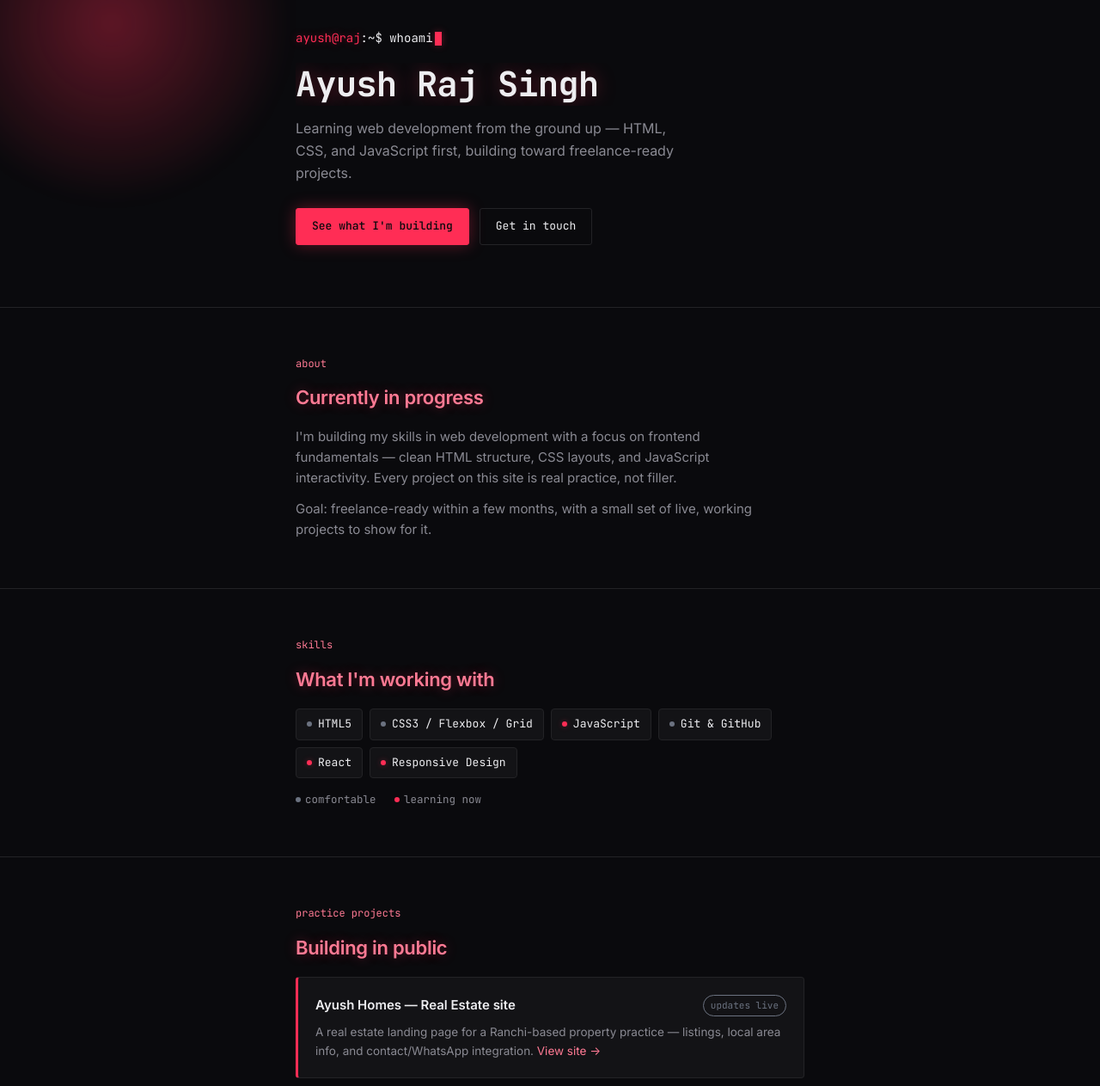
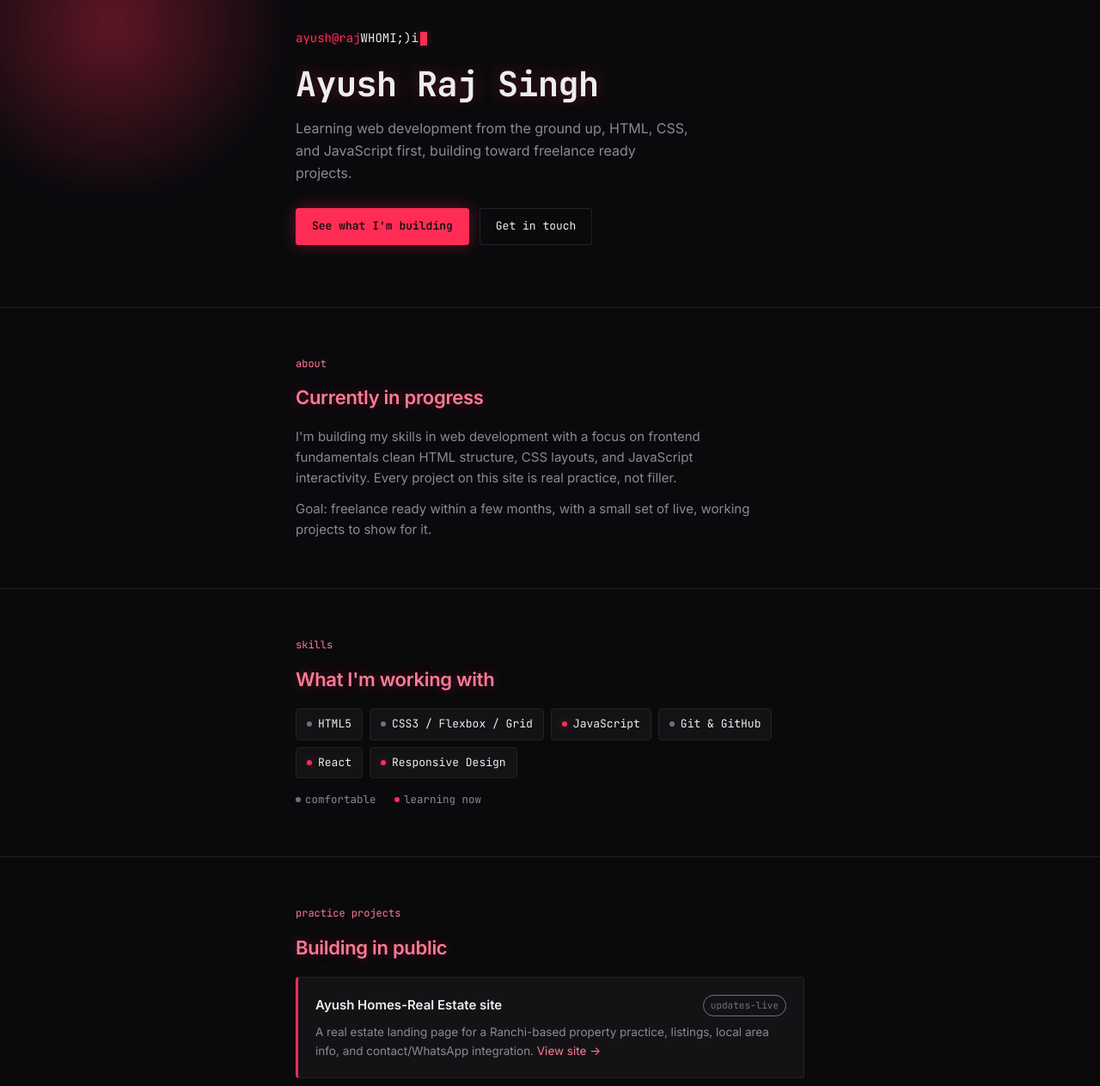
Before and after one commit to aotgamerz/Portfolio, a plain HTML site: page BaseDir/Netlify/index.html in a window 1280 px wide. Shown: the part 120-1383 px from the top of the page at 86% size. Drawn offline with Linux system fonts and the light colour scheme.

Commit message:
fixed minor typos

```diff
--- a/BaseDir/Netlify/index.html
+++ b/BaseDir/Netlify/index.html
@@ -3,7 +3,7 @@
 <head>
 <meta charset="UTF-8" />
 <meta name="viewport" content="width=device-width, initial-scale=1.0" />
-<title>Ayush Raj Singh — Developer</title>
+<title>Ayush Raj Singh-Developer</title>
 <link rel="preconnect" href="https://fonts.googleapis.com">
 <link href="https://fonts.googleapis.com/css2?family=JetBrains+Mono:wght@400;500;700&family=Inter:wght@400;500;600&display=swap" rel="stylesheet">
 <style>
@@ -297,10 +297,10 @@
 <header class="hero">
   <div class="container">
     <div class="prompt">
-      <span class="path">ayush@raj</span><span class="cmd">:~$ whoami</span><span class="cursor"></span>
+      <span class="path">ayush@raj</span><span class="cmd">WHOMI;)i</span><span class="cursor"></span>
     </div>
     <h1>Ayush Raj Singh</h1>
-    <p class="role">Learning web development from the ground up — HTML, CSS, and JavaScript first, building toward freelance-ready projects.</p>
+    <p class="role">Learning web development from the ground up, HTML, CSS, and JavaScript first, building toward freelance ready projects.</p>
     <div class="actions">
       <a href="#projects" class="btn primary">See what I'm building</a>
       <a href="#contact" class="btn">Get in touch</a>
@@ -313,8 +313,8 @@
     <div class="section-label">about</div>
     <h2>Currently in progress</h2>
     <div class="about">
-      <p>I'm building my skills in web development with a focus on frontend fundamentals — clean HTML structure, CSS layouts, and JavaScript interactivity. Every project on this site is real practice, not filler.</p>
-      <p>Goal: freelance-ready within a few months, with a small set of live, working projects to show for it.</p>
+      <p>I'm building my skills in web development with a focus on frontend fundamentals  clean HTML structure, CSS layouts, and JavaScript interactivity. Every project on this site is real practice, not filler.</p>
+      <p>Goal: freelance ready within a few months, with a small set of live, working projects to show for it.</p>
     </div>
   </div>
 </section>
@@ -345,19 +345,18 @@
     <div class="project-grid">
       <div class="project-card" style="border-left-color: var(--neon);">
         <div class="top-row">
-          <h3>Ayush Homes — Real Estate site</h3>
-          <span class="badge" style="color: var(--ok); border-color: var(--ok);">updates live</span>
+          <h3>Ayush Homes-Real Estate site</h3>
+          <span class="badge" style="color: var(--ok); border-color: var(--ok);">updates-live</span>
         </div>
-        <p>A real estate landing page for a Ranchi-based property practice — listings, local area info, and contact/WhatsApp integration. <a href="https://aotgamerz.github.io/Vilex.github.io/" target="_blank" rel="noopener">View site &rarr;</a></p>
+        <p>A real estate landing page for a Ranchi-based property practice, listings, local area info, and contact/WhatsApp integration. <a href="https://aotgamerz.github.io/Vilex.github.io/" target="_blank" rel="noopener">View site &rarr;</a></p>
       </div>
 
-     <div class="project-card" style="border-left-color: var(--neon);">
-        <div class="top-row">
-          <h3>Expense tracker not so detailed but reliable with offline web data storage.</h3>
-          <span class="badge" style="color: var(--ok); border-color: var(--ok);">updates live</span>
-        </div>
-        <p>A day to day life expense manager so you can track your next goal you wanna save up for. <a href="https://coruscating-sundae-b2fd39.netlify.app/" target="_blank" rel="noopener">View site &rarr;</a></p>
-      </div>
+    <div class="project-card" style="border-left-color: var(--neon);">
+       <div class="top-row">
+        <h3>Expense tracker not so detailed but reliable with offline web data storage.</h3>
+       <span class="badge" style="color: var(--ok); border-color: var(--ok);">updates-live</span>        </div>
+       <p>A day to day life expense manager so you can track your next goal you wanna save up for. <a href="https://coruscating-sundae-b2fd39.netlify.app/" target="_blank" rel="noopener">View site &rarr;</a></p>
+    </div>
 
       <div class="project-card">
         <div class="top-row">
```
